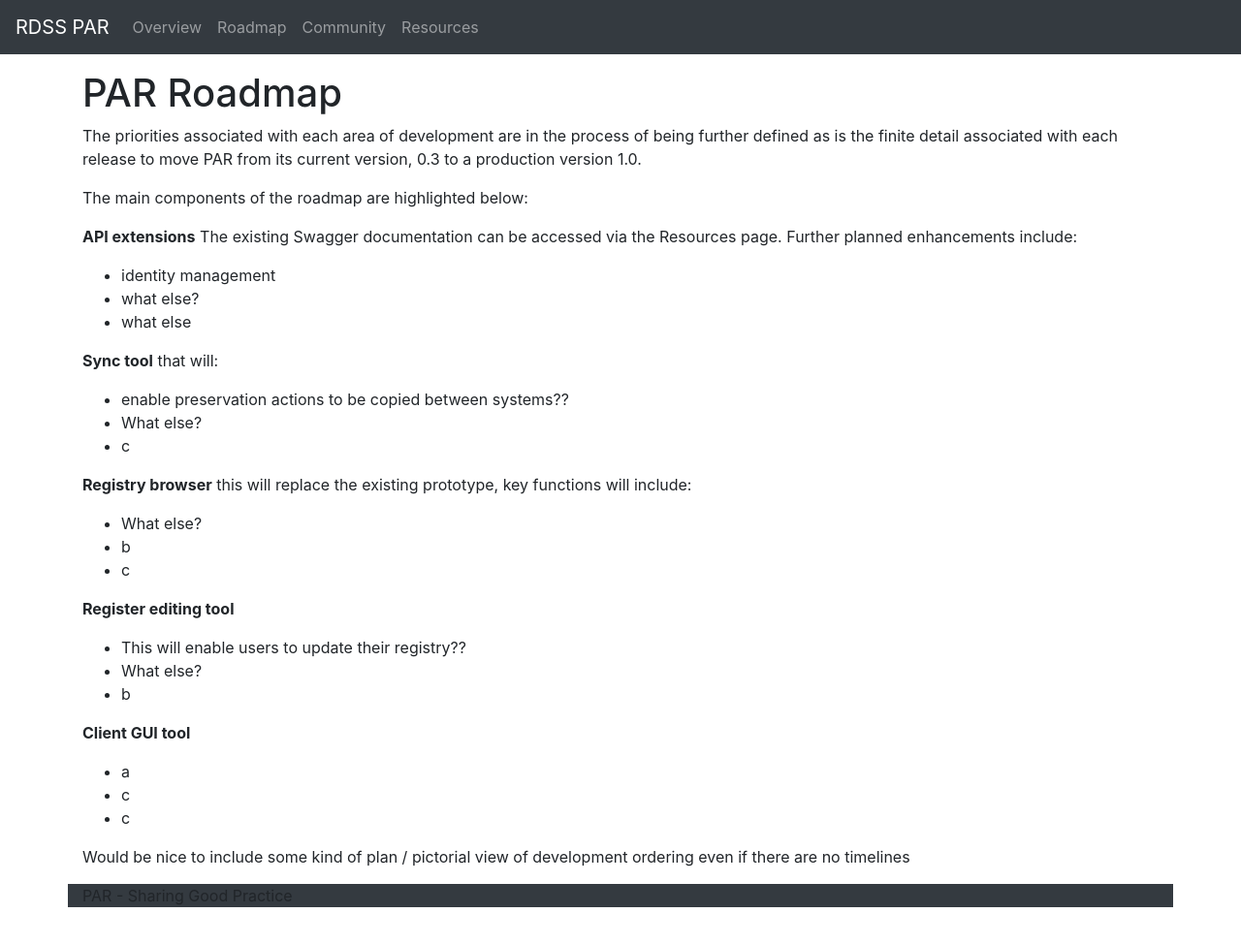
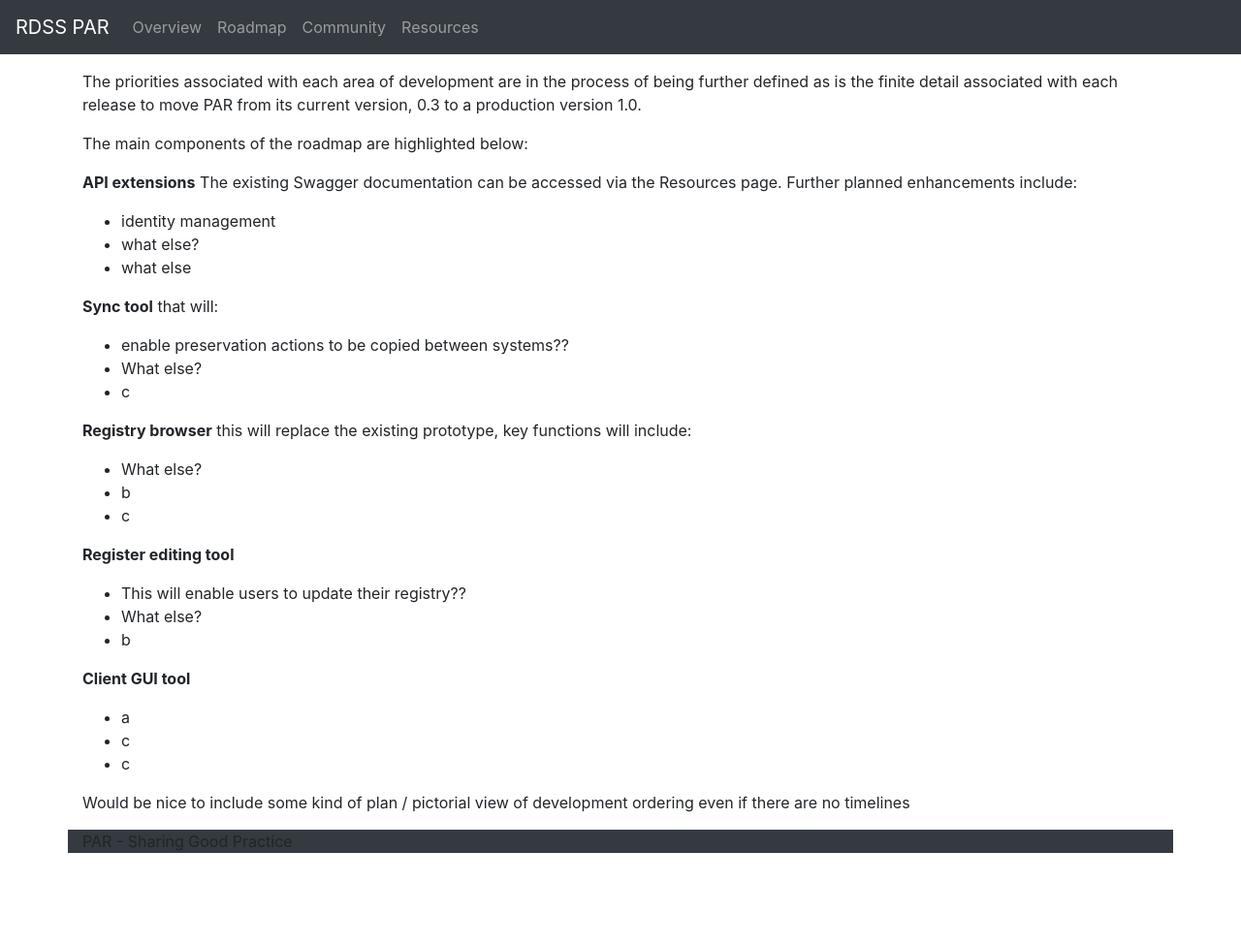
Before and after one commit to openpreserve/par, a Jekyll site: the page built from docs/roadmap/index.md, in a window 1280 px wide and 1200 px high. Shown: the top 975 px of the window at 97% size. Built offline with Jekyll 4.4.1, drawn with Linux system fonts in a browser that asks for light colours; our own code applies the rules of GitHub Pages for plain Markdown files.

Commit message:
Update index.md

```diff
--- a/docs/roadmap/index.md
+++ b/docs/roadmap/index.md
@@ -1,5 +1,8 @@
+---
+layout: page
+title: Roadmap
+---
 
-# PAR Roadmap
 The priorities associated with each area of development are in the process of being further defined as is the finite detail associated with each release to move PAR from its current version, 0.3 to a production version 1.0.
 
 The main components of the roadmap are highlighted below:
```
